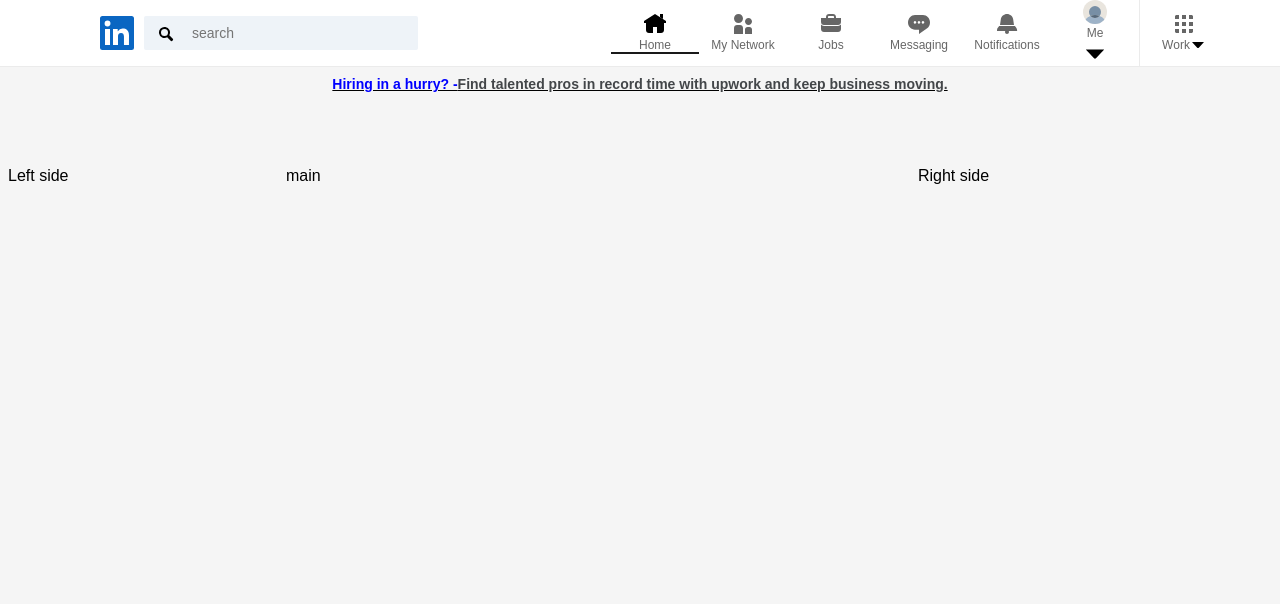
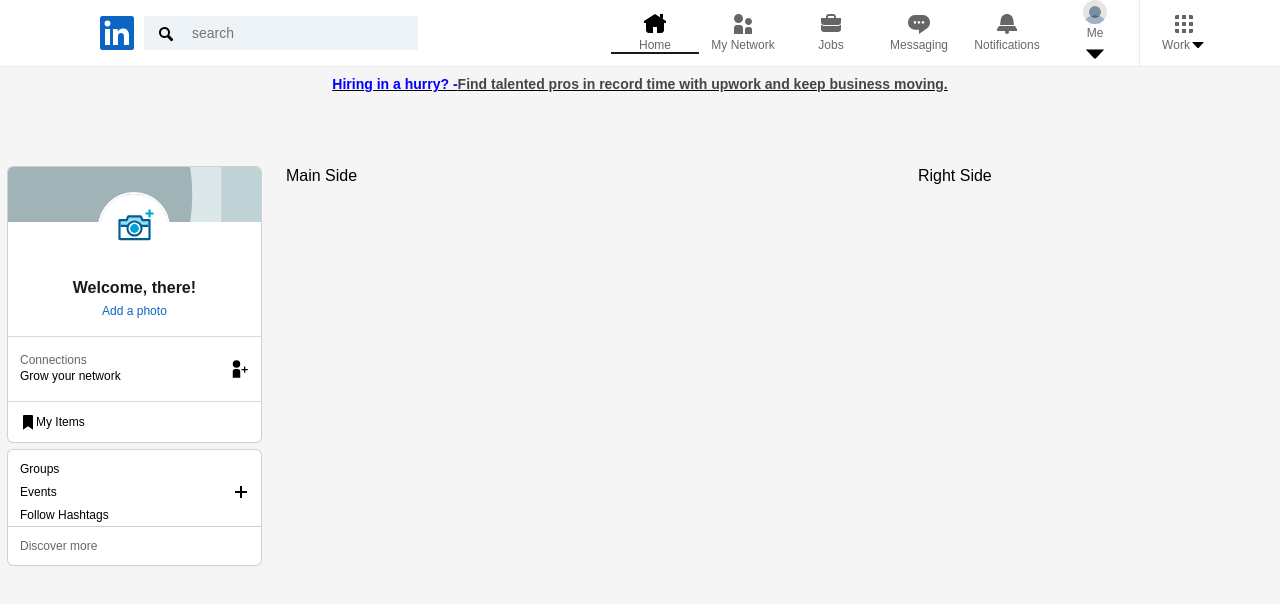
Before and after one commit to adnanali000/react-linkedIn-clone, a JavaScript app: page /home in a window 1280 px wide. Shown: the top 604 px of the page. Built offline with nearby package versions, Linux system fonts and the light colour scheme; the HTML template or start-up script is replaced by a standard one.

Commit message:
leftside component of home page added

```diff
--- a/src/components/Home.js
+++ b/src/components/Home.js
@@ -1,4 +1,8 @@
 import styled from 'styled-components'
+import LeftSide from './LeftSide'
+import  MainSide from './MainSide'
+import RightSide from './RightSide'
+
 
 const Home = (props)=>{
     return(
@@ -13,9 +17,9 @@
             </Section>
 
             <Layout>
-                <div>Left side</div>
-                <div>main</div>
-                <div>Right side</div>
+                <LeftSide />
+                <MainSide />
+                <RightSide />
 
             </Layout>
         </Container>
--- /dev/null
+++ b/src/components/LeftSide.js
@@ -0,0 +1,223 @@
+import styled from 'styled-components'
+
+const LeftSide = (props)=>{
+    return(
+        <Container>
+            <ArtCard>
+                <UserInfo>
+                    <CardBackground />
+                            <a>
+                                <Photo />
+                                <Link>Welcome, there!</Link>
+                            </a>
+                            <a>
+                                <AddPhotoText>
+                                        Add a photo
+                                </AddPhotoText>
+                            </a>
+
+                </UserInfo>
+                <Widget>
+                    <a>
+                        <div>
+                        <span>Connections</span>
+                        <span>Grow your network</span>
+                        </div>
+                        <img src="/images/widget-icon.svg" />
+                    </a>
+                </Widget>
+                <Item>
+                    <span>
+                        <img src = "/images/item-icon.svg" />
+                        My Items
+                    </span>
+                </Item>
+            </ArtCard>
+
+            <CommunityCard>
+                <a>
+                    <span>Groups</span>
+
+                </a>
+                <a>
+                    <span>
+                        Events
+                        <img src="/images/plus-icon.svg" />
+                    </span>
+                </a>
+                <a>
+                    <span>Follow Hashtags</span>
+                </a>
+                <a>
+                    <span>Discover more</span>
+                </a>
+            </CommunityCard>
+        </Container>
+    );
+}
+
+
+const Container = styled.div`
+    grid-area: leftside;
+`;
+
+const ArtCard = styled.div`
+    text-align:center;
+    overflow:hidden;
+    margin-bottom:8px;
+    background-color:#fff;
+    border-radius:5px;
+    transition: box-shadow 83ms;
+    position:relative;
+    border:none;
+    box-shadow: 0 0 0 1px rgb(0 0 0 / 15%),
+                0 0 0 rgb(0 0 0 / 20%);
+
+`;
+
+const UserInfo = styled.div`
+    border-bottom: 1px solid rgba(0,0,0,0.15);
+    padding:12px 12px 16px;
+    word-wrap:break-word;
+    word-break:break-word;
+`;
+
+const CardBackground = styled.div`
+    background: url('/images/card-bg.svg');
+    background-position:center;
+    background-size:462px;
+    height:55px;
+    margin:-12px -12px 0;
+
+`;
+
+const Photo = styled.div`
+    box-shadow:none;
+    background-image: url('/images/photo.svg');
+    width:72px;
+    height:72px;
+    background-position: center;
+    box-sizing:border-box;
+    background-clip:content-box;
+    background-color:white;
+    background-size:60%;
+    background-repeat:no-repeat;
+    border:2px solid white;
+    margin: -30px auto 12px;
+    border-radius:50%;
+`;
+
+const Link = styled.div`
+    font-size:16px;
+    line-height:1.5;
+    color:rgba(0,0,0,0.9);
+    font-weight:600;
+
+`;
+
+const  AddPhotoText = styled.div`
+    color:#0a66c2;
+    margin-top:4px;
+    font-size:12px;
+    line-height:1.33;
+    font-weight:400;
+
+`;
+
+
+const Widget = styled.div`
+    border-bottom:1px solid rgba(0,0,0,0.15);
+    padding-top:12px;
+    padding-bottom:12px;
+
+    & > a{
+        text-decoration:none;
+        display:flex;
+        justify-content:space-between;
+        align-items:center;
+        padding:4px 12px;
+
+        &:hover{
+            background-color: rgba(0,0,0,0.08);
+        }
+
+        img{
+            width:20px;
+        }
+
+        div {
+            display:flex;
+            flex-direction:column;
+            text-align:left;
+            span{
+                font-size:12px;
+                line-height:1.33;
+                &:first-child{
+                    color:rgba(0,0,0,0.6);
+                }
+                &:nth-child(2){
+                    color:rgba(0,0,0,1);
+                }
+            }
+        }
+    }
+
+    svg{
+        color:rgba(0,0,0,1);
+    }
+`;
+
+const Item = styled.a`
+    border-color: rgba(0,0,0,0.8);
+    text-align:left;
+    padding:12px;
+    font-size:12px;
+    display:block;
+
+    span{
+        display:flex;
+        align-items:center;
+        color:rgba(0,0,0,1);
+
+        svg{
+            color:rgba(0,0,0,0.6);
+        }
+    }
+
+    &:hover{
+        background-color:rgba(0,0,0,0.08);
+    }
+`;
+
+const CommunityCard = styled(ArtCard)`
+    padding:8px 0 0;
+    text-align:left;
+    display:flex;
+    flex-direction:column;
+    a{
+        color:black;
+        padding:4px 12px 4px 12px;
+        font-size:12px;
+        &:hover{
+            color:#0a66c2;
+        }
+        span{
+            display:flex;
+            align-items:center;
+            justify-content:space-between;
+        }
+
+        &:last-child{
+            color:rgba(0,0,0,0.6);
+            text-decoration:none;
+            border-top:1px solid #d6cec2;
+            padding:12px;
+            &:hover{
+                background-color:rgba(0,0,0,0.08);
+            }
+        }
+
+    }
+`;
+
+export default LeftSide;
--- /dev/null
+++ b/src/components/MainSide.js
@@ -0,0 +1,18 @@
+import styled from 'styled-components'
+
+const MainSide = (props)=>{
+    return(
+        <Container>
+            Main Side
+
+        </Container>
+    );
+}
+
+
+const Container = styled.div`
+    grid-area: main;
+`;
+
+
+export default MainSide;
--- /dev/null
+++ b/src/components/RightSide.js
@@ -0,0 +1,18 @@
+import styled from 'styled-components'
+
+const RightSide = (props)=>{
+    return(
+        <Container>
+            Right Side
+
+        </Container>
+    );
+}
+
+
+const Container = styled.div`
+    grid-area: rightside;
+`;
+
+
+export default RightSide;
```
